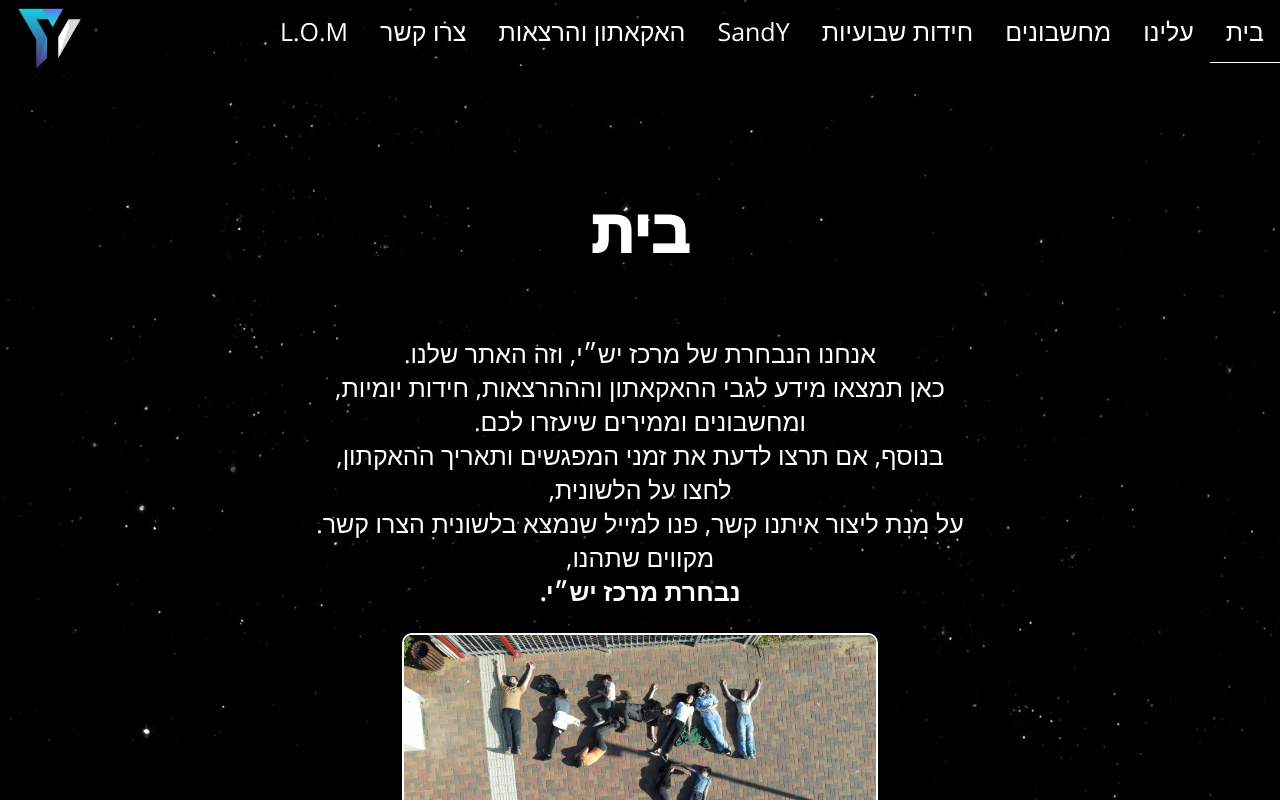
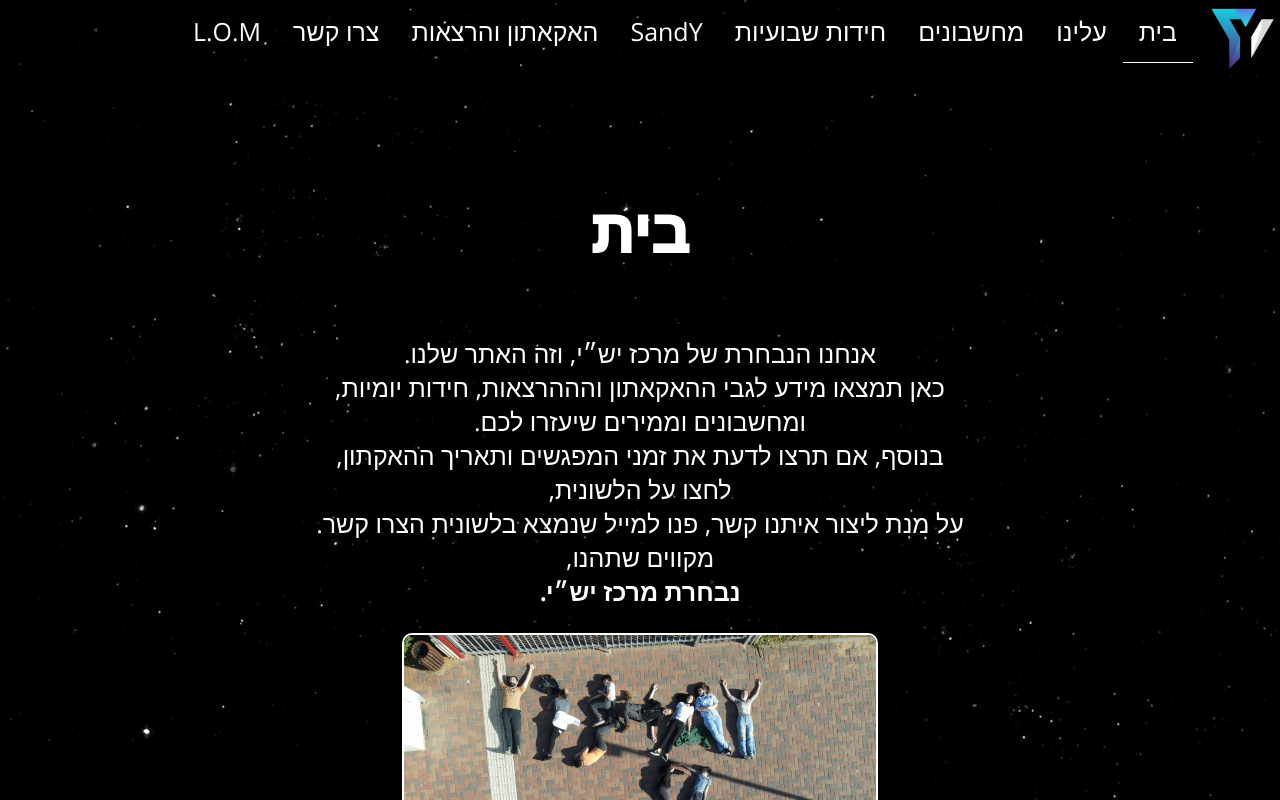
Before and after one commit to ItamarCohen2826/yishai-website, a React (Create React App) app: page / in a window 1280 px wide. Shown: the top 800 px of the page. Built offline with nearby package versions, Linux system fonts and the light colour scheme.

Commit message:
Fixed logo

```diff
--- a/src/App.js
+++ b/src/App.js
@@ -51,7 +51,7 @@ const MenuBar = () => {
   return (
     <header className='App-header'>
       <div className="logo-container">
-        <div className="logo-shifter">
+        <div className="logo-shifter" style={{float: "right"}}>
           <img alt="" height={75} width={75} src={logo} />
         </div>
       </div>
```
Also changed, not shown: src/StarStyle.css (deleted).
